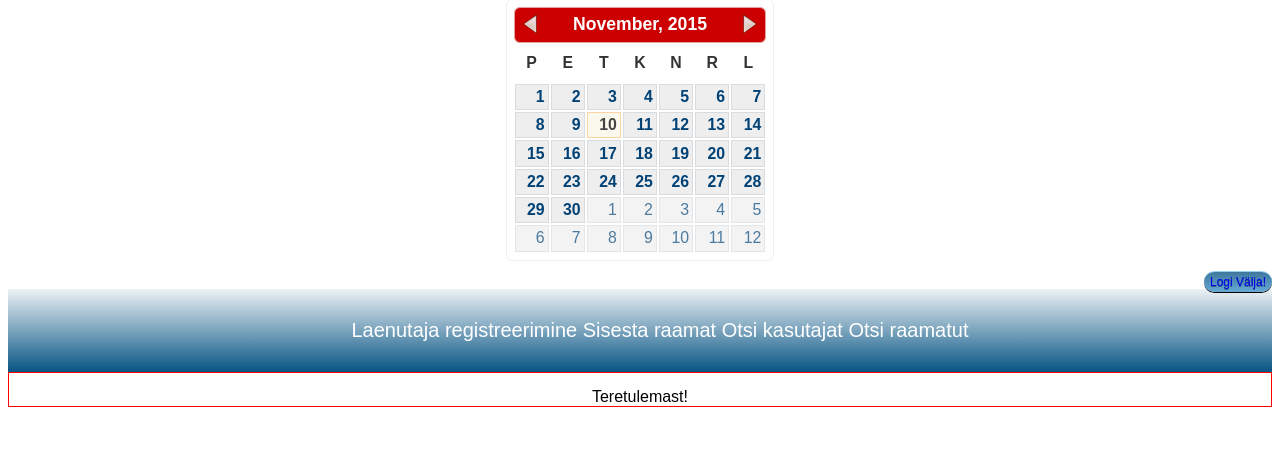
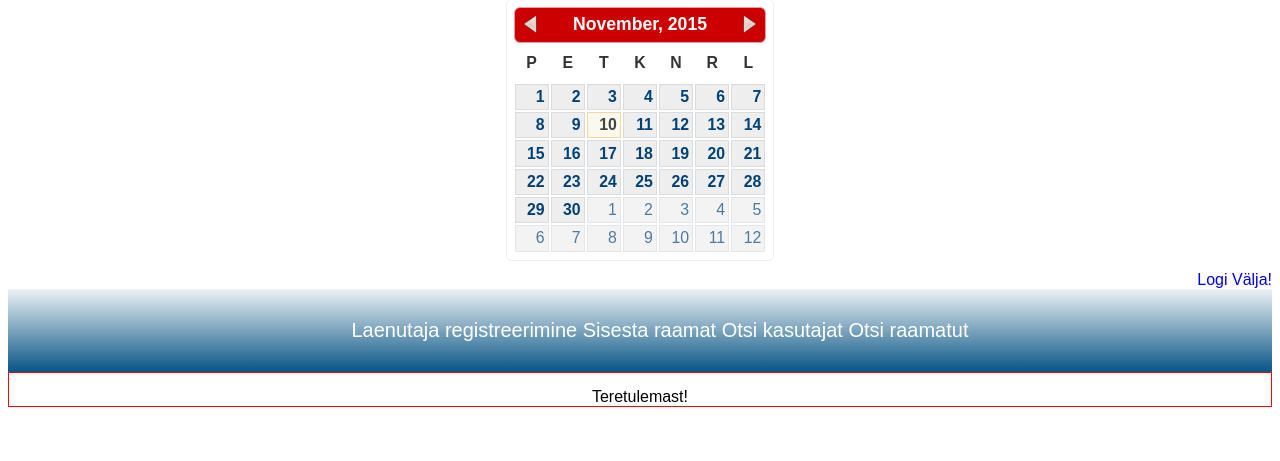
Before and after one commit to vtanel/Raamatukogu, a PHP site: page / in a window 1280 px wide. Shown: the part 81-542 px from the top of the page. Run offline with PHP 8.4, Linux system fonts and the light colour scheme; a user stored in the database is signed in; data comes from the database, SQL or seed files in the repository; some libraries are stand-ins or nearby versions.

Commit message:
logi välja. Button generatoriga tehtud nupp ei funksi siin.. No idea!
Muudetud seega old versioon tagasi, ehk siis no button
[Delivers #108418436]

```diff
--- a/css/admin_template.css
+++ b/css/admin_template.css
@@ -57,37 +57,3 @@ a {
     padding: 15px 0 0 0;
 
 }
-
-.log_out {
-    border-top: 1px solid #96d1f8;
-    background: #65a9d7;
-    background: -webkit-gradient(linear, left top, left bottom, from(#3e779d), to(#65a9d7));
-    background: -webkit-linear-gradient(top, #3e779d, #65a9d7);
-    background: -moz-linear-gradient(top, #3e779d, #65a9d7);
-    background: -ms-linear-gradient(top, #3e779d, #65a9d7);
-    background: -o-linear-gradient(top, #3e779d, #65a9d7);
-    padding: 3px 6px;
-    -webkit-border-radius: 23px;
-    -moz-border-radius: 23px;
-    border-radius: 23px;
-    -webkit-box-shadow: rgba(0, 0, 0, 1) 0 1px 0;
-    -moz-box-shadow: rgba(0, 0, 0, 1) 0 1px 0;
-    box-shadow: rgba(0, 0, 0, 1) 0 1px 0;
-    text-shadow: rgba(0, 0, 0, .4) 0 1px 0;
-    color: white;
-    font-size: 12px;
-    font-family: 'Lucida Grande', Helvetica, Arial, Sans-Serif;
-    text-decoration: none;
-    vertical-align: middle;
-}
-
-.log_out:hover {
-    border-top-color: #28597a;
-    background: #28597a;
-    color: #ccc;
-}
-
-.log_out:active {
-    border-top-color: #1b435e;
-    background: #1b435e;
-}
```
